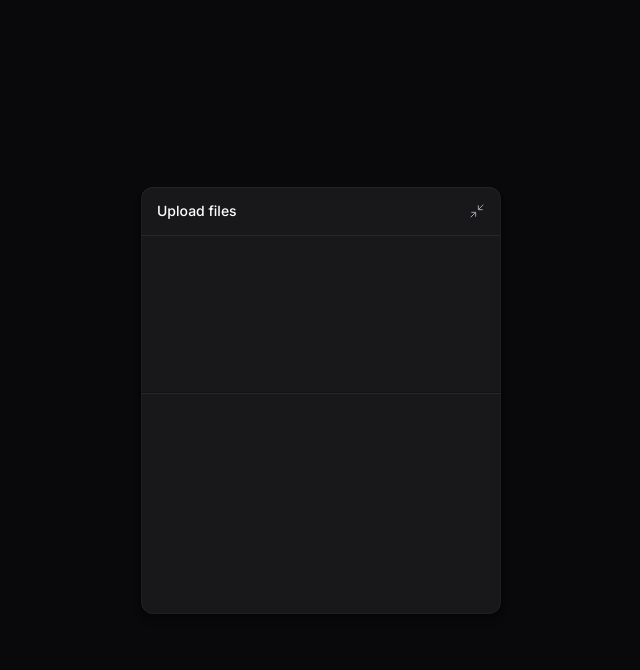
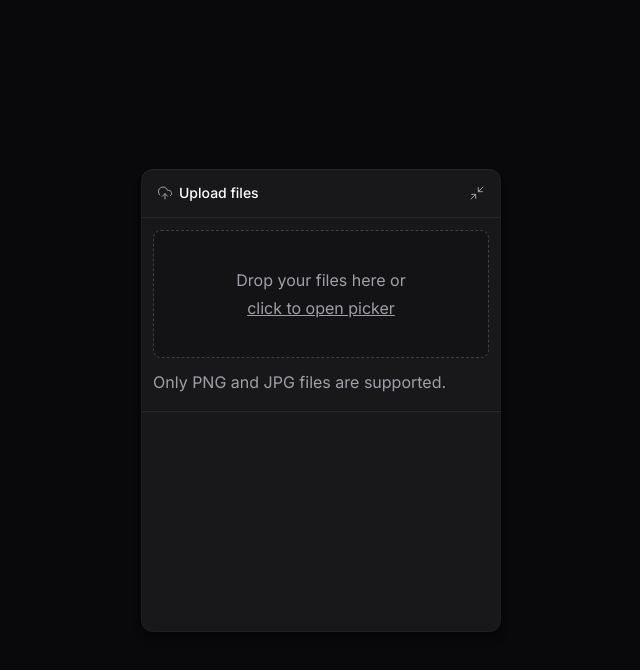
Before and after one commit to willian-moreno/upload-widget-web, a React (Vite) app: page / in a window 1280 px wide. Both pictures are taken after a click on the button "Upload files". Shown: the top 670 px of the page, without its empty margins (319-959 px from the left). Built offline with nearby package versions, Linux system fonts and the light colour scheme.

Commit message:
feat: Componentes: Dropzone & Title

```diff
--- a/package.json
+++ b/package.json
@@ -26,6 +26,7 @@
     "lucide-react": "^1.16.0",
     "react": "^19.2.6",
     "react-dom": "^19.2.6",
+    "react-dropzone": "^15.0.0",
     "tailwind-merge": "^3.6.0",
     "tailwind-variants": "^3.2.2",
     "tailwindcss": "^4.3.0"
--- a/src/components/upload-widget-dropzone.tsx
+++ b/src/components/upload-widget-dropzone.tsx
@@ -1,3 +1,30 @@
+import { useDropzone } from 'react-dropzone'
+
 export function UploadWidgetDropzone() {
-  return <div className="px-3 h-32"></div>
+  const { getRootProps, getInputProps, isDragActive } = useDropzone({
+    multiple: true,
+    accept: {
+      'image/jpeg': [],
+      'image/jpg': [],
+      'image/png': [],
+    },
+    onDrop(acceptedFiles) {},
+  })
+
+  return (
+    <div className="flex flex-col gap-3 px-3">
+      <div
+        data-drag-active={isDragActive}
+        className="flex flex-col items-center justify-center gap-1 h-32 cursor-pointer text-zinc-400 bg-black/20 p-5 rounded-lg border border-zinc-700 border-dashed hover:border-zinc-600 transition-colors data-[drag-active=true]:bg-indigo-500/10 data-[drag-active=true]:border-indigo-500 data-[drag-active=true]:text-indigo-400"
+        {...getRootProps()}
+      >
+        <input {...getInputProps()} />
+        <span className="text-sx">Drop your files here or</span>
+        <span className="text-sx underline">click to open picker</span>
+      </div>
+      <span className="text-sx text-zinc-400">
+        Only PNG and JPG files are supported.
+      </span>
+    </div>
+  )
 }
--- a/src/components/upload-widget-header.tsx
+++ b/src/components/upload-widget-header.tsx
@@ -1,11 +1,12 @@
 import * as Collapsible from '@radix-ui/react-collapsible'
 import { Minimize2 } from 'lucide-react'
 import { Button } from './ui/button'
+import { UploadWidgetTitle } from './upload-widget-title'
 
 export function UploadWidgetHeader() {
   return (
     <div className="w-full p-4 py-2 bg-white/2 border-zinc-800 border-b flex items-center justify-between">
-      <span className="text-sm font-medium">Upload files</span>
+      <UploadWidgetTitle />
       <Collapsible.Trigger asChild>
         <Button size="icon" className="-mr-2">
           <Minimize2 className="size-4" strokeWidth={1.5} />
--- a/src/components/upload-widget-minimized-button.tsx
+++ b/src/components/upload-widget-minimized-button.tsx
@@ -1,11 +1,12 @@
 import * as Collapsible from '@radix-ui/react-collapsible'
-import { Minimize2 } from 'lucide-react'
+import { Maximize2 } from 'lucide-react'
+import { UploadWidgetTitle } from './upload-widget-title'
 
 export function UploadWidgetMinimizedButton() {
   return (
     <Collapsible.Trigger className="group w-full bg-white/2 py-3 px-5 flex items-center justify-between cursor-pointer">
-      <span className="text-sm font-medium">Upload files</span>
-      <Minimize2
+      <UploadWidgetTitle />
+      <Maximize2
         className="size-4 text-zinc-400 group-hover:text-zinc-100"
         strokeWidth={1.5}
       />
--- /dev/null
+++ b/src/components/upload-widget-title.tsx
@@ -0,0 +1,10 @@
+import { UploadCloud } from 'lucide-react'
+
+export function UploadWidgetTitle() {
+  return (
+    <div className="flex items-center gap-1.5 text-sm font-medium">
+      <UploadCloud className="size-4 text-zinc-400" strokeWidth={1.5} />
+      <span>Upload files</span>
+    </div>
+  )
+}
```
Also changed, not shown: 1 other file (tests, documents, lock files or other folders).
